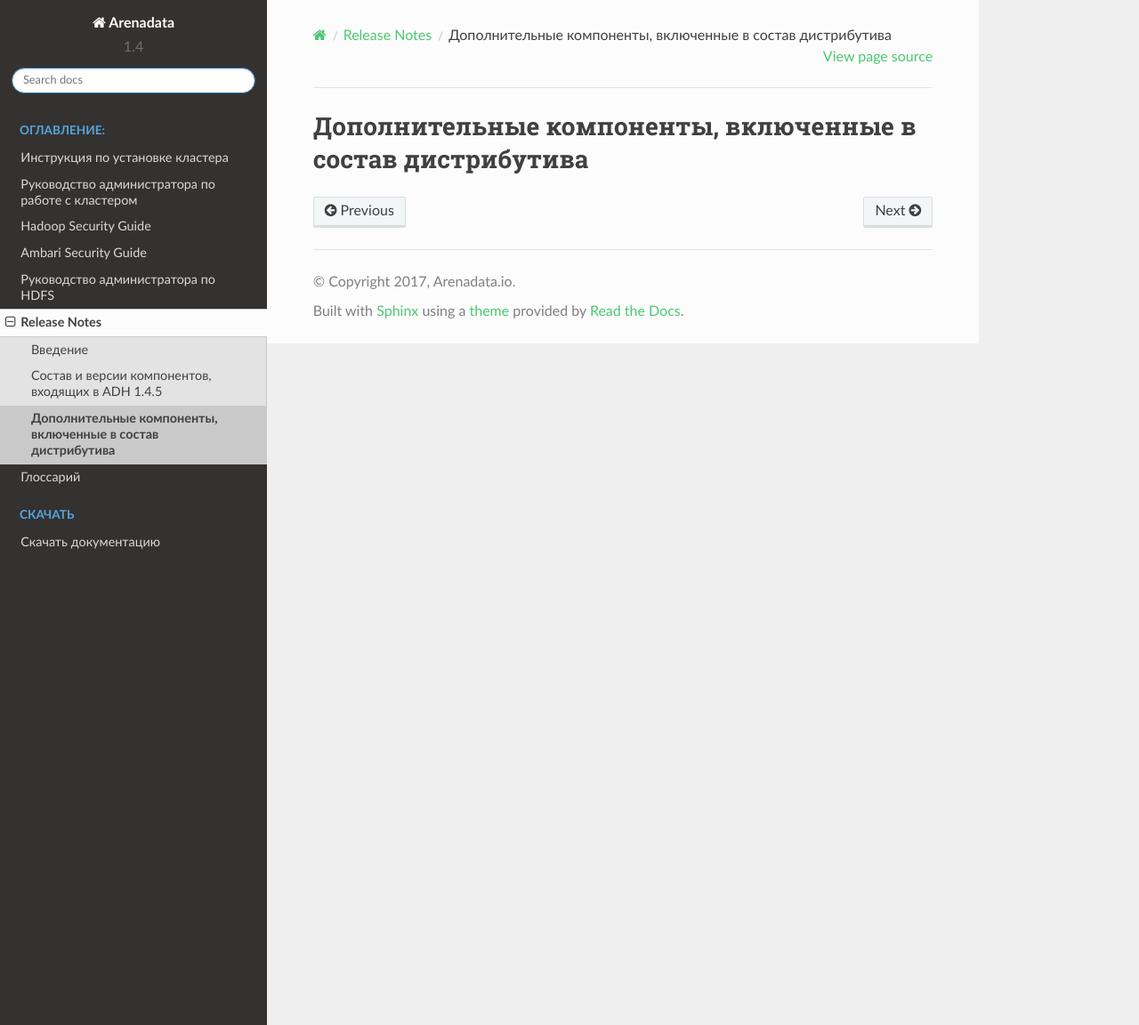
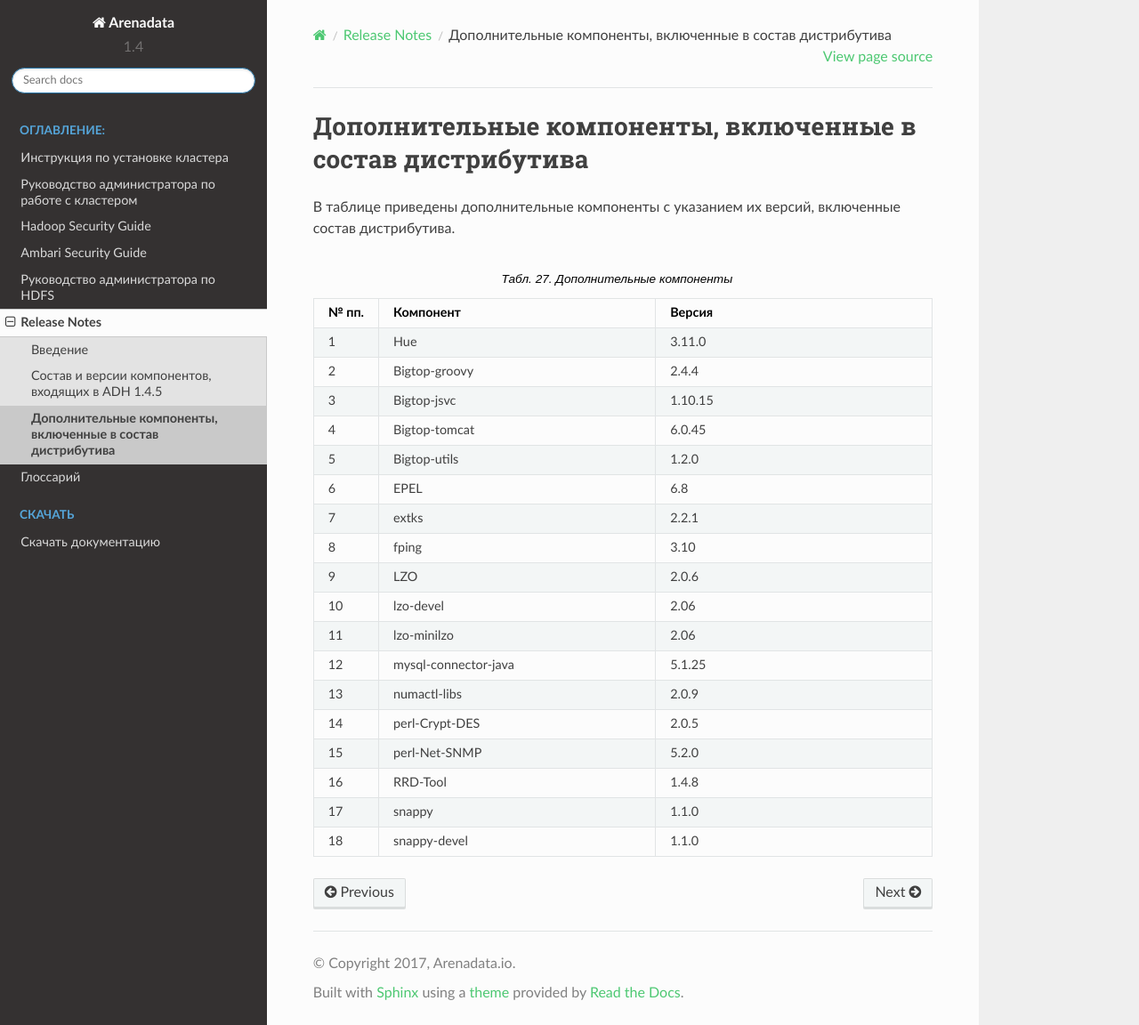
Before and after one commit to arenadata/docs_adps, a Sphinx documentation site: the page built from source/ReleaseNotes/components.rst, in a window 1280 px wide and 1152 px high. Shown: the whole window at 89% size. Built offline with Sphinx 7.4.7 and the Read the Docs theme 2.0.0, drawn with Linux system fonts in a browser that asks for light colours; pages that are not in the unit, such as notebooks, are missing from menus.

Commit message:
Update components.rst

```diff
--- a/source/ReleaseNotes/components.rst
+++ b/source/ReleaseNotes/components.rst
@@ -1,2 +1,27 @@
 Дополнительные компоненты, включенные в состав дистрибутива
 -----------------------------------------------------------
+
+В таблице приведены дополнительные компоненты с указанием их версий, включенные состав дистрибутива.
+
+.. csv-table:: Дополнительные компоненты
+   :header: "№ пп.", "Компонент", "Версия"
+   :widths: 10, 45, 45
+
+   "1", "Hue", "3.11.0"
+   "2", "Bigtop-groovy", "2.4.4"
+   "3", "Bigtop-jsvc", "1.10.15"
+   "4", "Bigtop-tomcat", "6.0.45"
+   "5", "Bigtop-utils", "1.2.0"
+   "6", "EPEL", "6.8"
+   "7", "extks", "2.2.1"
+   "8", "fping", "3.10"
+   "9", "LZO", "2.0.6"
+   "10", "lzo-devel", "2.06"
+   "11", "lzo-minilzo", "2.06"
+   "12", "mysql-connector-java", "5.1.25"
+   "13", "numactl-libs", "2.0.9"
+   "14", "perl-Crypt-DES", "2.0.5"
+   "15", "perl-Net-SNMP", "5.2.0"
+   "16", "RRD-Tool", "1.4.8"
+   "17", "snappy", "1.1.0"
+   "18", "snappy-devel", "1.1.0"
```
